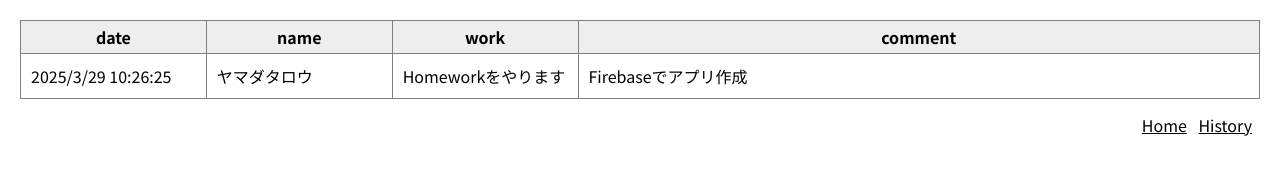
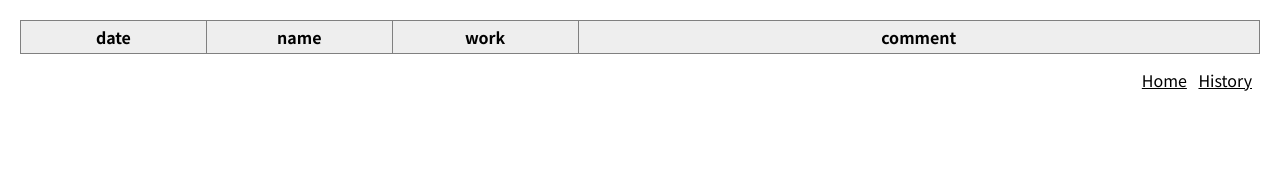
Before and after one commit to tomozo0223/homework-firebase-app, a website built with Vite: page history.html in a window 1280 px wide. Built offline with nearby package versions, Linux system fonts and the light colour scheme; some packages are replaced by stand-ins of ours; no server answers; the database is empty.

Commit message:
add js-history remove tr td history.html

```diff
--- a/history.html
+++ b/history.html
@@ -24,14 +24,7 @@
           <th>comment</th>
         </tr>
       </thead>
-      <tbody class="table-body">
-        <tr>
-          <td>2025/3/29 10:26:25</td>
-          <td>ヤマダタロウ</td>
-          <td>Homeworkをやります</td>
-          <td>Firebaseでアプリ作成</td>
-        </tr>
-      </tbody>
+      <tbody class="table-body" id="js-history"></tbody>
     </table>
     <div class="link">
       <a href="index.html" class="link-item">Home</a>
```
